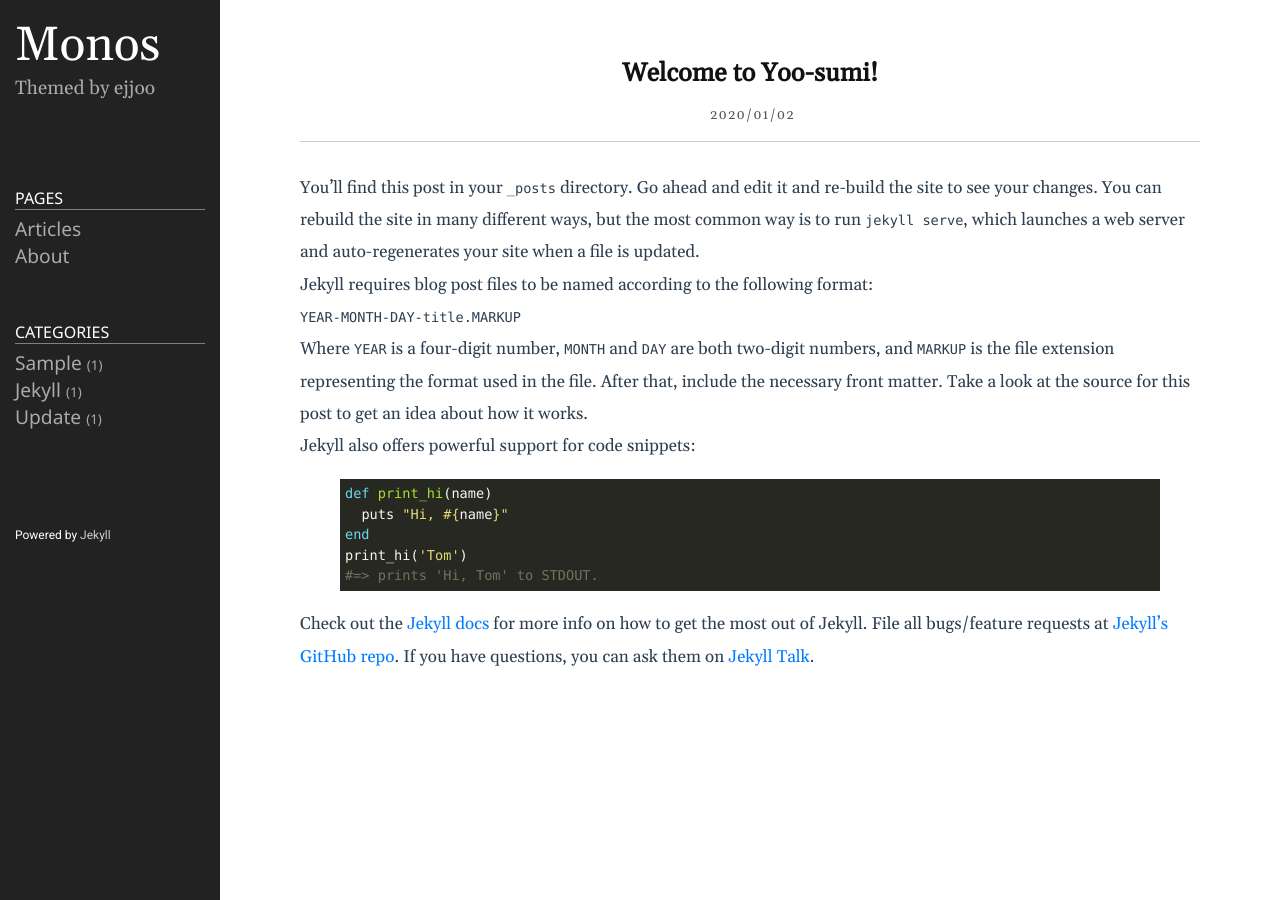
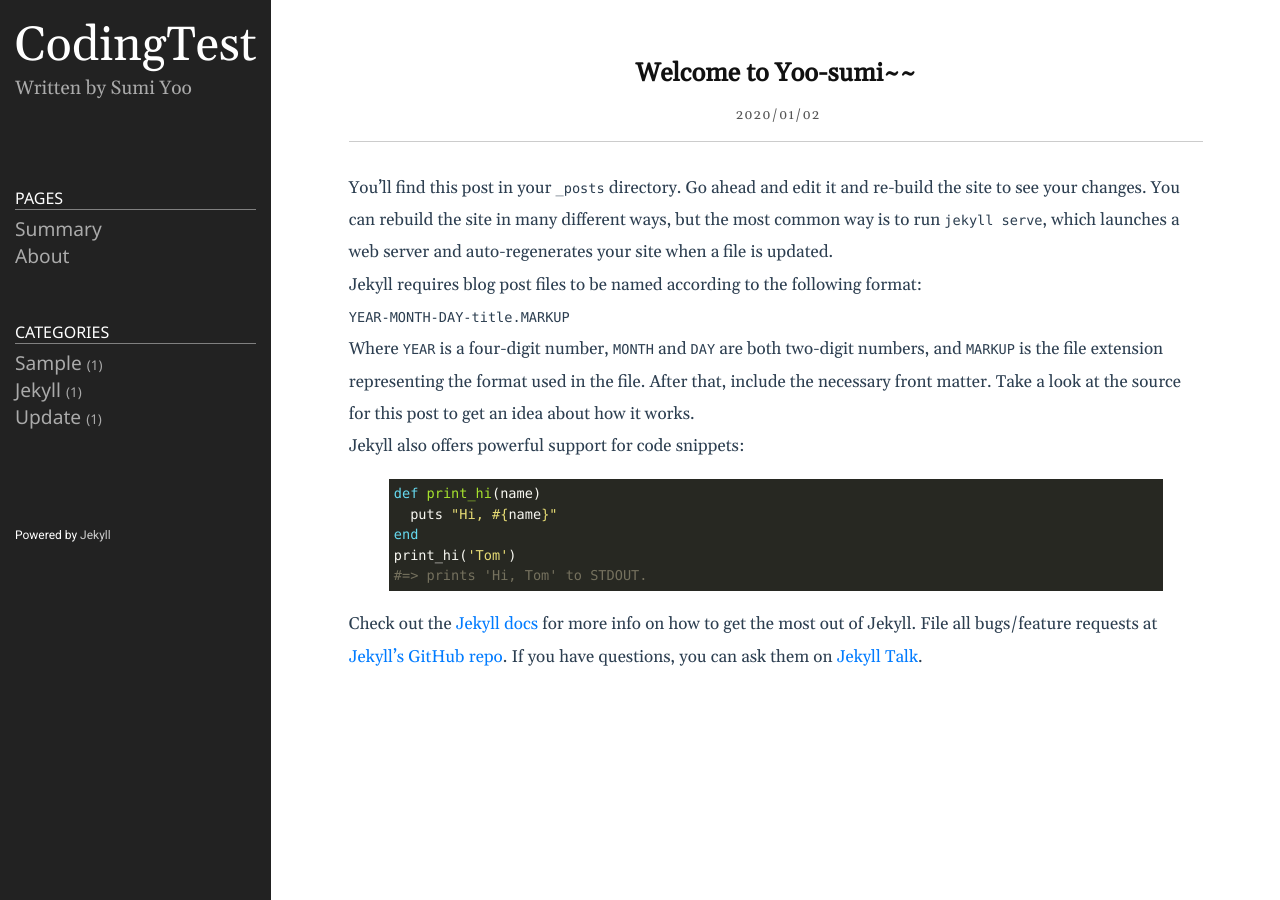
Before and after one commit to Yoo-sumi/Yoo-sumi.github.io, a Jekyll site: the page built from _posts/2020-01-02-welcome-to-jekyll.markdown, in a window 1280 px wide. Built offline with Jekyll 4.4.1, drawn with Linux system fonts in a browser that asks for light colours.

Commit message:
Feat: Summary 카테고리 추가

```diff
--- a/_config.yml
+++ b/_config.yml
@@ -18,13 +18,13 @@
 # You can create any custom variable you would like, and they will be accessible
 # in the templates via {{ site.myvariable }}.
 
-title: Monos
-email: ejjoo7994@gmail.com
+title: CodingTest
+email: hugbee@naver.com
 description: >- # this means to ignore newlines until "baseurl:"
-  Themed by ejjoo
+  Written by Sumi Yoo
 # baseurl: "/" # the subpath of your site, e.g. /blog
-# url: "http://ejjoo.github.io" # the base hostname & protocol for your site, e.g. http://example.com
-github_username: ejjoo
+# url: "http://Yoo-sumi.github.io" # the base hostname & protocol for your site, e.g. http://example.com
+github_username: Yoo-sumi
 highlighter: rouge
 svg:
   optimize: true
--- a/_includes/home.html
+++ b/_includes/home.html
@@ -1,6 +1,6 @@
 <article class="post">
   <header class="post-header home">
-    <div class="post-title">Articles</div>
+    <div class="post-title">Summary</div>
   </header>
 
   <div class="post-content">
--- a/_includes/sidebar.html
+++ b/_includes/sidebar.html
@@ -15,7 +15,7 @@
 	<ul class="nav">
       <li class="nav-title">Pages</li>
 	  <li>
-	  	<a class="nav-item" href="/">Articles</a>
+	  	<a class="nav-item" href="/">Summary</a>
 	  </li>
 	  {% assign pages_list = site.pages %}
 	  {% for node in pages_list %}
--- a/_posts/2020-01-02-welcome-to-jekyll.markdown
+++ b/_posts/2020-01-02-welcome-to-jekyll.markdown
@@ -1,6 +1,6 @@
 ---
 layout: post
-title:  "Welcome to Yoo-sumi!"
+title:  "Welcome to Yoo-sumi~~"
 date:   2020-01-02 19:31:29 +0900
 categories: jekyll update
 ---
```
